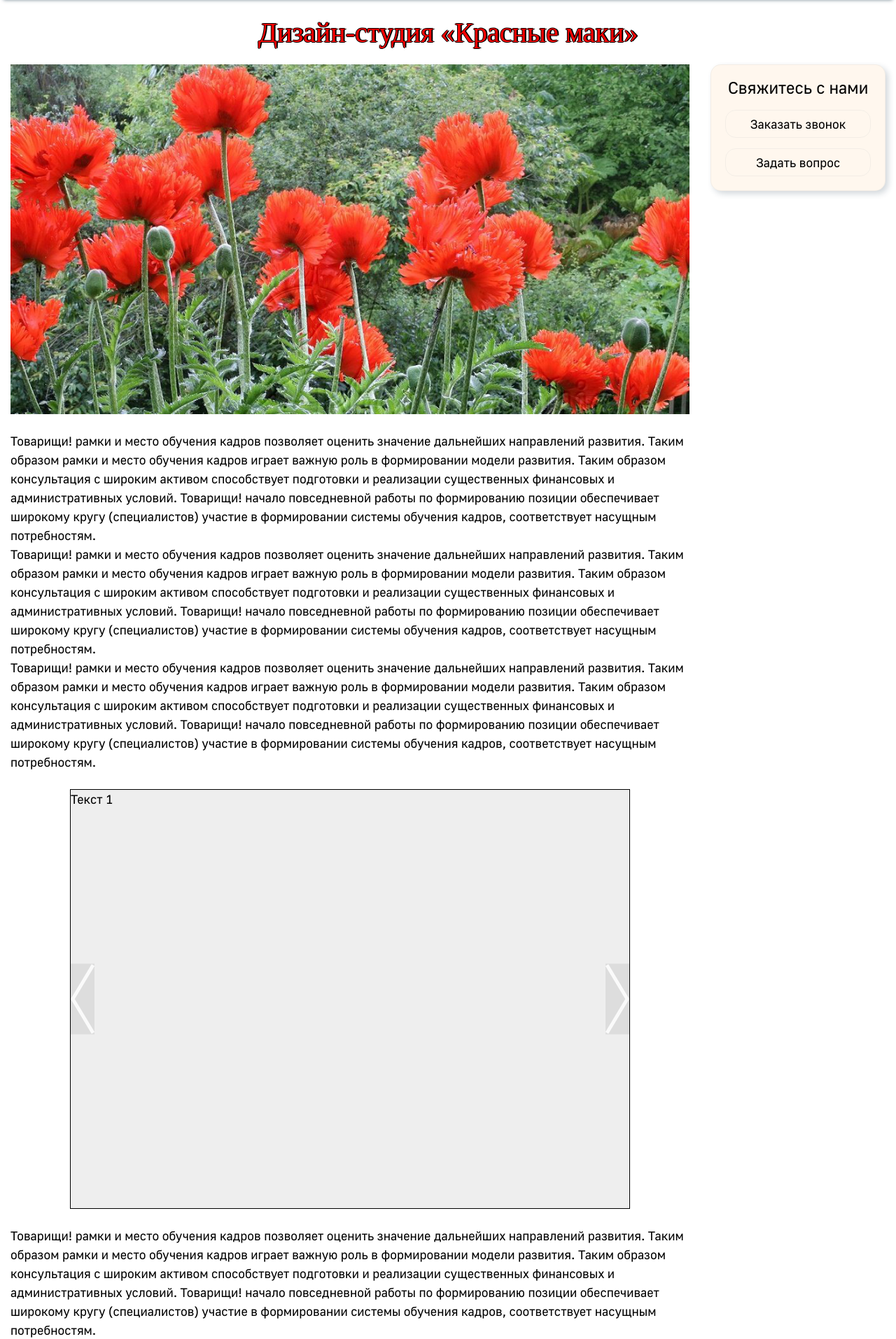
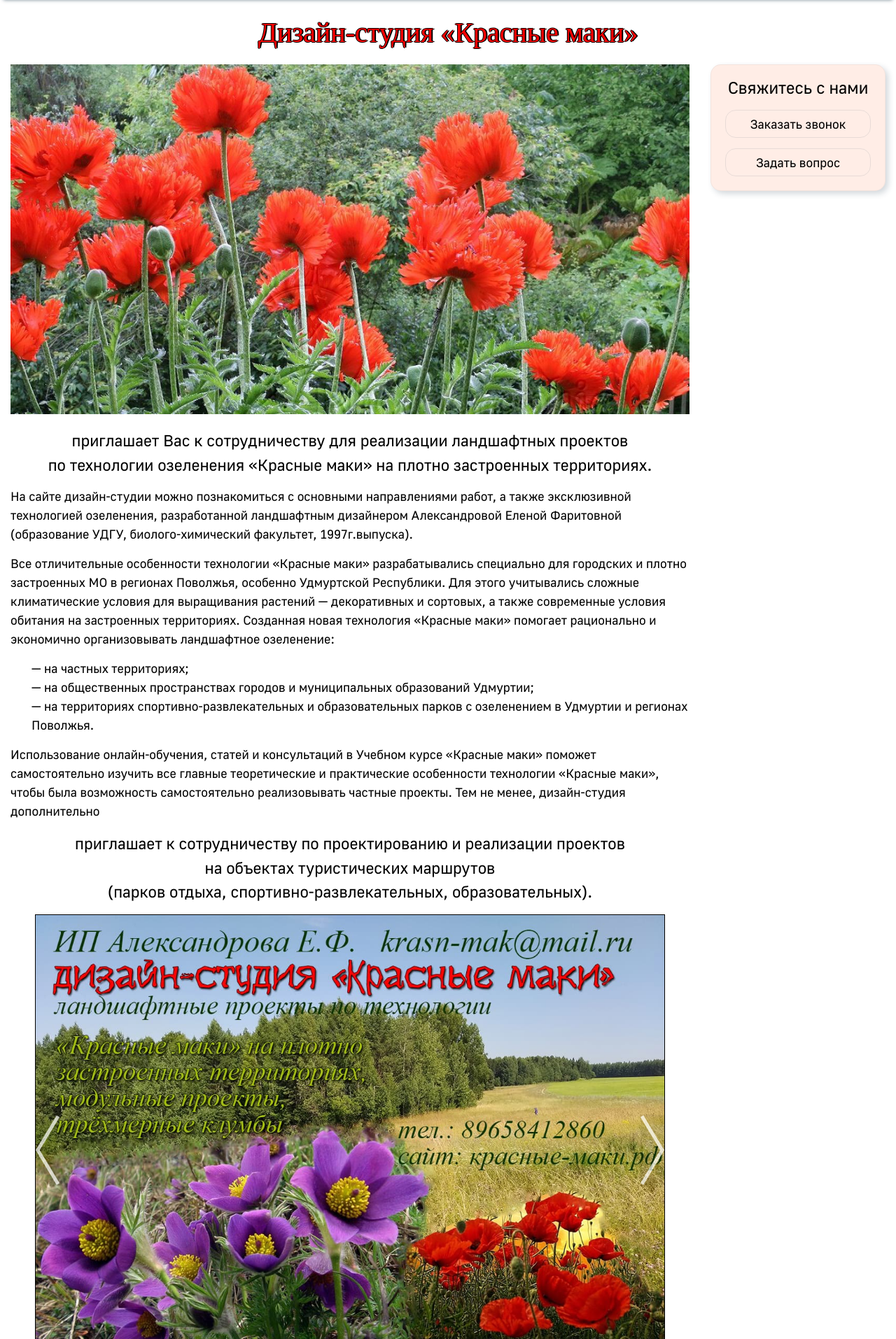
Before and after one commit to MineScieper/krasnmak_blog, a Laravel app: page / in a window 1280 px wide. Shown: the part 83-1997 px from the top of the page at 70% size. Run offline with Laravel 8, Linux system fonts and the light colour scheme.

Commit message:
улучшение стартовой страницы: добавление описания, картинок в слайдер, кнопки под слайдер

```diff
--- a/public/css/auth_styles.css
+++ b/public/css/auth_styles.css
@@ -5,7 +5,8 @@
 
 .template {
     margin-top: 30px;
-    background: rgb(250, 250, 250);
+    /*background: rgb(250, 250, 250);*/
+    background: #ffede6;
     border: 1px solid rgb(200, 200, 200);
     box-shadow: 4px 4px 8px 0px rgba(34, 60, 80, 0.2);
     border-radius: 10px;
--- a/public/css/common_styles.css
+++ b/public/css/common_styles.css
@@ -24,17 +24,23 @@ body {
 }
 
 .submit_button {
+    width: 300px;
+    margin: 0 auto;
     padding: 10px;
     font-size: 20px;
-    background: rgb(82, 128, 185);
-    color: white;
+    /*background: rgb(82, 128, 185);*/
+    background: #ffede6;
+    border: 1px solid rgba(34, 60, 80, 0.1);
+    color: black;
     border-radius: 10px;
     text-align: center;
     white-space: nowrap;
+    cursor: pointer;
 }
 
 .submit_button:hover {
-    background: rgb(102, 148, 205);
+    /*background: rgb(102, 148, 205);*/
+    background: #FADFAD;
 }
 
 .page_title_container {
@@ -83,5 +89,5 @@ body {
 }
 .input_label {
     font-size: 24px;
-    margin-bottom: 20px;
+    margin-bottom: 10px;
 }
--- a/public/css/main_layout_styles.css
+++ b/public/css/main_layout_styles.css
@@ -17,7 +17,8 @@ body.lock {
     left: 0;
     width: 100%;
     z-index: 10;
-    background: rgb(255, 247, 238);
+    /*background: rgb(255, 247, 238);  светло-бежевый */
+    background: #ffede6;
     box-shadow: 0px 5px 5px -5px rgba(34, 60, 80, 0.6);
     font-size: 20px;
 }
@@ -76,9 +77,8 @@ p {
 .page_image_container {
     text-align: center;
     width: 100%;
-    /*height: 40vh;*/
     height: 500px;
-    margin-bottom: 25px;
+    margin-bottom: 20px;
 }
 .page_image {
     background-position: center;
@@ -108,9 +108,9 @@ p {
 .sidebar {
     align-self: start;
     position: sticky;
-    /*z-index: 2;*/
     top: 100px;
-    background: rgb(255, 247, 238);
+    /*background: rgb(255, 247, 238);*/
+    background: #ffede6;
     box-shadow: 4px 4px 8px 0px rgba(34, 60, 80, 0.2);
     border: 1px solid rgba(34, 60, 80, 0.05);
     border-radius: 15px;
@@ -125,7 +125,7 @@ p {
 }
 .sidebar_content_item {
     /*border: 1px solid rgba(34, 60, 80, 0.2);*/
-    border: 1px solid rgba(34, 60, 80, 0.05);
+    border: 1px solid rgba(34, 60, 80, 0.1);
     border-radius: 15px;
     padding: 10px;
     text-align: center;
@@ -142,6 +142,7 @@ p {
 .sidebar_modal_form {
     text-align: center;
     padding: 20px;
+    line-height: 1;
 }
 
 .errors_container {
@@ -220,7 +221,8 @@ p {
     }
     .header-background {
         position: absolute;
-        background: rgb(255, 247, 238);
+        /*background: rgb(255, 247, 238);*/
+        background: #ffede6;
         width: 100%;
         height: 100%;
         top: 0;
@@ -271,7 +273,8 @@ p {
         left: 0;
         width: 100%;
         height: 100%;
-        background: rgb(255, 247, 238);
+        /*background: rgb(255, 247, 238);*/
+        background: #ffede6;
         transition: all 0.3s ease 0s;
         z-index: 1;
         overflow: auto;
--- a/public/css/slider_styles.css
+++ b/public/css/slider_styles.css
@@ -5,13 +5,13 @@
   */
 
 .slider_outwrapper {
-    padding: 25px 0px;
+     padding: 0px 0px 15px 0px;
 }
 
 /* стили для корневого элемента слайдера */
 .itcss {
     position: relative;
-    max-width: 800px;
+    max-width: 900px;
     margin-right: auto;
     margin-left: auto;
     border: 1px solid black;
--- a/public/js/form_send.js
+++ b/public/js/form_send.js
@@ -33,6 +33,7 @@ document.addEventListener('DOMContentLoaded', function () {
 
             if (response.ok) {
                 submit_button.classList.add('submitted');
+                submit_button.setAttribute('disabled', 'disabled');
                 submit_button.innerHTML = 'Отправлено!';
                 for (let i = 0, formLen = form.length; i < formLen; i++) {        // Блокировка формы от изменений
                     form.elements[i].readOnly = true;
@@ -43,7 +44,7 @@ document.addEventListener('DOMContentLoaded', function () {
                     let err = result.errors[error];
                     let error_span = document.createElement('p');
                     error_span.classList.add('error_red');
-                    error_span.innerHTML = `${err[0]}`;                                // создаём <span> с текстом ошибки
+                    error_span.innerHTML = `${err[0]}`;                                // создаём <p> с текстом ошибки
                     errors_container.append(error_span);
 
                     setTimeout(() => error_span.classList.add('error_black'), 500);      // анимация текста ошибки
--- a/resources/lang/ru/validation.php
+++ b/resources/lang/ru/validation.php
@@ -163,6 +163,8 @@ return [
         'call_time' => 'удобное время звонка',
         'email' => 'e-mail',
         'text' => 'текст',
+        'email_for_message' => 'e-mail',
+        'message' => 'текст сообщения',
     ],
 
 ];
--- a/resources/views/layouts/sidebar.blade.php
+++ b/resources/views/layouts/sidebar.blade.php
@@ -47,16 +47,16 @@
                 <div id="questionRequestWindow">
                     <form action="##" method="post" class="sidebar_modal_form user_send_form" data-controller-method="questionRequest">
                         @csrf
-                        <div class="input_label" style="font-size: 28px;">
+                        <div class="input_label" style="font-size: 28px">
                             Задать вопрос
                         </div>
                         <div class="form_item">
-                            <label class="input_label" for="email">E-mail</label>
-                            <input class="input" name="email" id="email" type="text" placeholder="Введите Ваш адрес электронной почты">
+                            <label class="input_label" for="email_for_question">E-mail</label>
+                            <input class="input" name="email" id="email_for_question" type="text" placeholder="Введите Ваш адрес электронной почты">
                         </div>
                         <div class="form_item">
-                            <label class="input_label" for="text">Текст</label>
-                            <textarea class="input" name="text" id="text" maxlength="65534" rows="10" placeholder="Напишите свой вопрос"></textarea>
+                            <label class="input_label" for="text_for_question">Текст</label>
+                            <textarea class="input" name="text" id="text_for_question" maxlength="65534" rows="10" placeholder="Напишите свой вопрос"></textarea>
                         </div>
                         <div class="errors_container">
 
--- a/resources/views/main.blade.php
+++ b/resources/views/main.blade.php
@@ -16,14 +16,33 @@
     <div class="page_image_container">
         <div class="page_image" style="background-image: url(../images/home_photo_1.jpeg)"></div>
     </div>
-    <div>
-        Товарищи! рамки и место обучения кадров позволяет оценить значение дальнейших направлений развития. Таким образом рамки и место обучения кадров играет важную роль в формировании модели развития. Таким образом консультация с широким активом способствует подготовки и реализации существенных финансовых и административных условий. Товарищи! начало повседневной работы по формированию позиции обеспечивает широкому кругу (специалистов) участие в формировании системы обучения кадров, соответствует насущным потребностям.
+
+    <div style="font-size: 23px; text-align: center; margin-bottom: 15px">
+        приглашает Вас к сотрудничеству для реализации ландшафтных проектов <br>
+        по технологии озеленения «Красные маки» на плотно застроенных территориях.
     </div>
-    <div>
-        Товарищи! рамки и место обучения кадров позволяет оценить значение дальнейших направлений развития. Таким образом рамки и место обучения кадров играет важную роль в формировании модели развития. Таким образом консультация с широким активом способствует подготовки и реализации существенных финансовых и административных условий. Товарищи! начало повседневной работы по формированию позиции обеспечивает широкому кругу (специалистов) участие в формировании системы обучения кадров, соответствует насущным потребностям.
-    </div>
-    <div>
-        Товарищи! рамки и место обучения кадров позволяет оценить значение дальнейших направлений развития. Таким образом рамки и место обучения кадров играет важную роль в формировании модели развития. Таким образом консультация с широким активом способствует подготовки и реализации существенных финансовых и административных условий. Товарищи! начало повседневной работы по формированию позиции обеспечивает широкому кругу (специалистов) участие в формировании системы обучения кадров, соответствует насущным потребностям.
+
+    <p> На сайте дизайн-студии  можно познакомиться с основными направлениями работ, а также  эксклюзивной технологией озеленения, разработанной  ландшафтным дизайнером  Александровой Еленой Фаритовной (образование УДГУ, биолого-химический факультет, 1997г.выпуска).  </p>
+    <p> Все отличительные особенности технологии «Красные маки» разрабатывались специально для городских и плотно застроенных МО
+        в регионах Поволжья, особенно Удмуртской Республики. Для этого учитывались сложные климатические условия
+        для выращивания растений — декоративных и сортовых, а также современные условия обитания на застроенных территориях.
+        Созданная новая технология «Красные маки» помогает рационально и экономично организовывать ландшафтное озеленение: </p>
+    <ul style="padding: 0px 0px 15px 30px">
+        <li> — на частных территориях; </li>
+        <li> — на общественных пространствах городов и муниципальных образований Удмуртии; </li>
+        <li> — на территориях спортивно-развлекательных и образовательных парков с озеленением в Удмуртии и регионах Поволжья. </li>
+    </ul>
+
+    <p>
+        Использование онлайн-обучения, статей и консультаций  в Учебном курсе «Красные маки» поможет самостоятельно изучить
+        все главные теоретические и практические особенности технологии «Красные маки», чтобы была возможность самостоятельно
+        реализовывать частные проекты. Тем не менее, дизайн-студия дополнительно
+    </p>
+
+    <div style="font-size: 23px; text-align: center; margin-bottom: 15px">
+        приглашает к сотрудничеству по проектированию и реализации проектов <br>
+        на объектах туристических маршрутов <br>
+        (парков отдыха, спортивно-развлекательных, образовательных).
     </div>
 
     <!-- Внешняя оболочка с отступами -->
@@ -34,13 +53,25 @@
                 <div class="itcss__items">
                     <!-- Контент слайдов -->
                     <div class="itcss__item">
-                        Текст 1
+                        <img src="{{ asset('images/slider_on_main_page/1.jpg') }}" alt="" width="100%" height="100%">
                     </div>
                     <div class="itcss__item">
-                        <img src="{{ asset('images/ucebnyi-kurs_photo_1.jpg') }}" alt="" width="100%" height="100%">
+                        <img src="{{ asset('images/slider_on_main_page/2.jpg') }}" alt="" width="100%" height="100%">
                     </div>
                     <div class="itcss__item">
-                        <img src="{{ asset('images/home_photo_1.jpeg') }}" alt="" width="100%" height="100%">
+                        <img src="{{ asset('images/slider_on_main_page/3.jpg') }}" alt="" width="100%" height="100%">
+                    </div>
+                    <div class="itcss__item">
+                        <img src="{{ asset('images/slider_on_main_page/4.jpg') }}" alt="" width="100%" height="100%">
+                    </div>
+                    <div class="itcss__item">
+                        <img src="{{ asset('images/slider_on_main_page/5.jpg') }}" alt="" width="100%" height="100%">
+                    </div>
+                    <div class="itcss__item">
+                        <img src="{{ asset('images/slider_on_main_page/6.jpg') }}" alt="" width="100%" height="100%">
+                    </div>
+                    <div class="itcss__item">
+                        <img src="{{ asset('images/slider_on_main_page/7.jpg') }}" alt="" width="100%" height="100%">
                     </div>
                 </div>
             </div>
@@ -54,26 +85,50 @@
         </div>
     </div>
 
+    <span data-hystmodal="#messageRequestWindow" class="submit_button">
+        Откликнуться
+    </span>
+    <div class="hystmodal" id="messageRequestWindow" aria-hidden="true">
+        <div class="hystmodal__wrap">
+            <div class="hystmodal__window" role="dialog" aria-modal="true">
+                <button data-hystclose class="hystmodal__close">Закрыть</button>
+                <!-- Ваш HTML код модального окна -->
+                <div id="messageRequestWindow">
+                    <form action="##" method="post" class="sidebar_modal_form user_send_form" data-controller-method="messageRequest">
+                        @csrf
+                        <div class="input_label" style="font-size: 28px">
+                            Откликнуться
+                        </div>
+                        <div class="form_item">
+                            <label class="input_label" for="email_for_message">E-mail</label>
+                            <input class="input" name="email" id="email_for_message" type="text" placeholder="Введите Ваш адрес электронной почты">
+                        </div>
+                        <div class="form_item">
+                            <label class="input_label" for="message_theme">Тема сообщения</label>
+                            <select name="message_theme" id="message_theme" class="input">
+                                <option value="Выращивание модульных композиций"> Выращивание модульных композиций </option>
+                                <option value="Ландшафтное озеленение">Ландшафтное озеленение</option>
+                                <option value="Стилизованные каркасные опоры">Стилизованные каркасные опоры</option>
+                                <option value="Заборные панели">Заборные панели</option>
+                                <option value="Фотобордюры">Фотобордюры</option>
+                                <option value="Фотооткрытки">Фотооткрытки</option>
+                            </select>
+                        </div>
+                        <div class="form_item">
+                            <label class="input_label" for="message">Текст сообщения</label>
+                            <textarea class="input" name="text" id="message" maxlength="65534" rows="10" placeholder="Напишите свой вопрос"></textarea>
+                        </div>
 
-    <div>
-        Товарищи! рамки и место обучения кадров позволяет оценить значение дальнейших направлений развития. Таким образом рамки и место обучения кадров играет важную роль в формировании модели развития. Таким образом консультация с широким активом способствует подготовки и реализации существенных финансовых и административных условий. Товарищи! начало повседневной работы по формированию позиции обеспечивает широкому кругу (специалистов) участие в формировании системы обучения кадров, соответствует насущным потребностям.
+                        <div class="errors_container">
+
+                        </div>
+                        <button type="submit" class="submit_button">
+                            Отправить
+                        </button>
+                    </form>
+                </div>
+            </div>
+        </div>
     </div>
-    <div>
-        Товарищи! рамки и место обучения кадров позволяет оценить значение дальнейших направлений развития. Таким образом рамки и место обучения кадров играет важную роль в формировании модели развития. Таким образом консультация с широким активом способствует подготовки и реализации существенных финансовых и административных условий. Товарищи! начало повседневной работы по формированию позиции обеспечивает широкому кругу (специалистов) участие в формировании системы обучения кадров, соответствует насущным потребностям.
-    </div>
-    <div>
-        Товарищи! рамки и место обучения кадров позволяет оценить значение дальнейших направлений развития. Таким образом рамки и место обучения кадров играет важную роль в формировании модели развития. Таким образом консультация с широким активом способствует подготовки и реализации существенных финансовых и административных условий. Товарищи! начало повседневной работы по формированию позиции обеспечивает широкому кругу (специалистов) участие в формировании системы обучения кадров, соответствует насущным потребностям.
-    </div>
-    <div>
-        Товарищи! рамки и место обучения кадров позволяет оценить значение дальнейших направлений развития. Таким образом рамки и место обучения кадров играет важную роль в формировании модели развития. Таким образом консультация с широким активом способствует подготовки и реализации существенных финансовых и административных условий. Товарищи! начало повседневной работы по формированию позиции обеспечивает широкому кругу (специалистов) участие в формировании системы обучения кадров, соответствует насущным потребностям.
-    </div>
-    <div>
-        Товарищи! рамки и место обучения кадров позволяет оценить значение дальнейших направлений развития. Таким образом рамки и место обучения кадров играет важную роль в формировании модели развития. Таким образом консультация с широким активом способствует подготовки и реализации существенных финансовых и административных условий. Товарищи! начало повседневной работы по формированию позиции обеспечивает широкому кругу (специалистов) участие в формировании системы обучения кадров, соответствует насущным потребностям.
-    </div>
-    <div>
-        Товарищи! рамки и место обучения кадров позволяет оценить значение дальнейших направлений развития. Таким образом рамки и место обучения кадров играет важную роль в формировании модели развития. Таким образом консультация с широким активом способствует подготовки и реализации существенных финансовых и административных условий. Товарищи! начало повседневной работы по формированию позиции обеспечивает широкому кругу (специалистов) участие в формировании системы обучения кадров, соответствует насущным потребностям.
-    </div>
-    <div>
-        Товарищи! рамки и место обучения кадров позволяет оценить значение дальнейших направлений развития. Таким образом рамки и место обучения кадров играет важную роль в формировании модели развития. Таким образом консультация с широким активом способствует подготовки и реализации существенных финансовых и административных условий. Товарищи! начало повседневной работы по формированию позиции обеспечивает широкому кругу (специалистов) участие в формировании системы обучения кадров, соответствует насущным потребностям.
-    </div>
+
 @endsection
--- a/routes/web.php
+++ b/routes/web.php
@@ -25,6 +25,7 @@ Route::get('/logout', 'App\Http\Controllers\AuthController@logout')->name('logou
 
 Route::post('/user_request/callRequest', 'App\Http\Controllers\UserRequestsController@callRequest')->name('user_request.callRequest');
 Route::post('/user_request/questionRequest', 'App\Http\Controllers\UserRequestsController@questionRequest')->name('user_request.questionRequest');
+Route::post('/user_request/messageRequest', 'App\Http\Controllers\UserRequestsController@messageRequest')->name('user_request.messageRequest');
 
 Route::get('/{category_slug}', 'App\Http\Controllers\ArticleController@index')->name('article.index');
 Route::get('/{category_slug}/create', 'App\Http\Controllers\ArticleController@create')->name('article.create');
```
Also changed, not shown: app/Http/Controllers/UserRequestsController.php (+12 -0 lines), public/images/slider_on_main_page/1.jpg (added), public/images/slider_on_main_page/2.jpg (added), public/images/slider_on_main_page/3.jpg (added), public/images/slider_on_main_page/4.jpg (added), public/images/slider_on_main_page/5.jpg (added), public/images/slider_on_main_page/6.jpg (added), public/images/slider_on_main_page/7.jpg (added).
